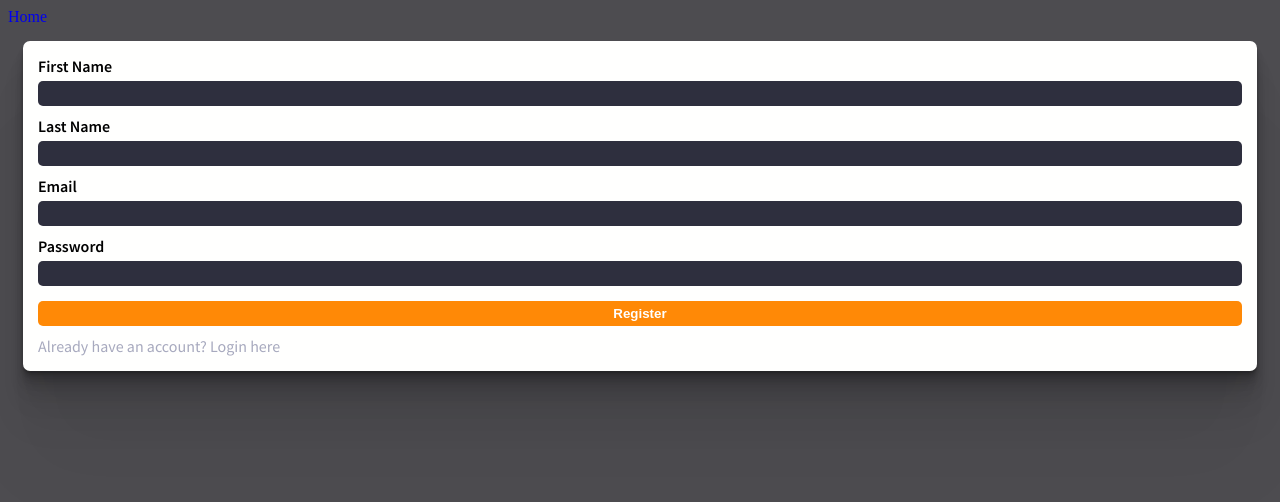
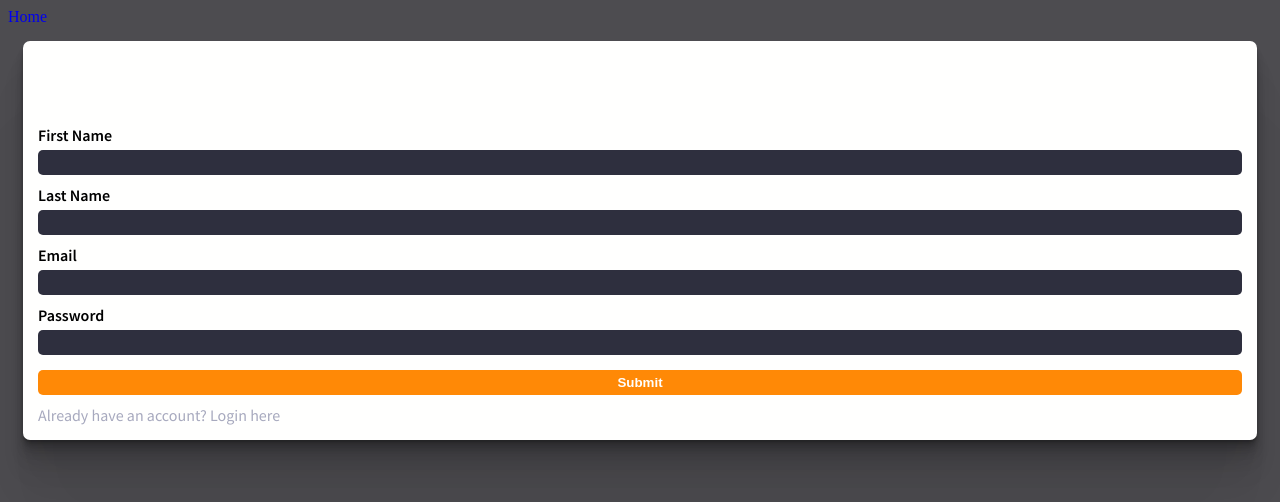
Before and after one commit to jason-nordheim/done, a React (Create React App) app: page /account in a window 1280 px wide. Both pictures are taken after a click on the link "here". Shown: the top 502 px of the page. Built offline with nearby package versions, Linux system fonts and the light colour scheme; a web font is replaced by a local one.

Commit message:
added header to the form and changed the submit button text to "submit"

```diff
--- a/src/components/forms/RegisterForm.js
+++ b/src/components/forms/RegisterForm.js
@@ -32,6 +32,9 @@ export function RegisterForm() {
   return (
     !state.token && (
       <form onSubmit={handleSubmit}>
+        <div>
+          <h2>Register</h2>
+        </div>
         <div>
           <label htmlFor="first_name">First Name</label>
           <input
@@ -77,7 +80,7 @@ export function RegisterForm() {
         <div>
           <input
             type="submit"
-            value="Register"
+            value="Submit"
             onClick={handleSubmit}
             disabled={!validUser()}
           />
```
